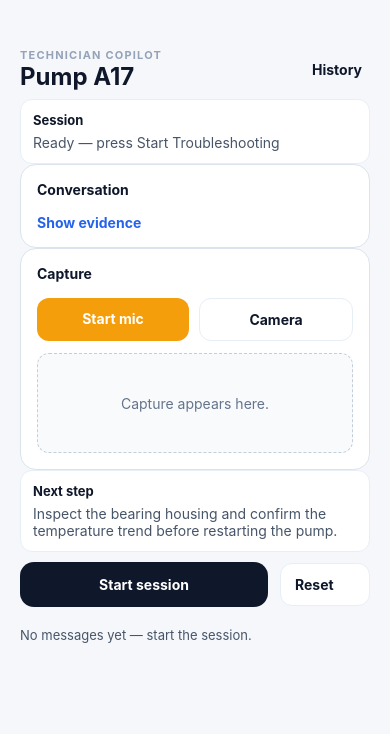
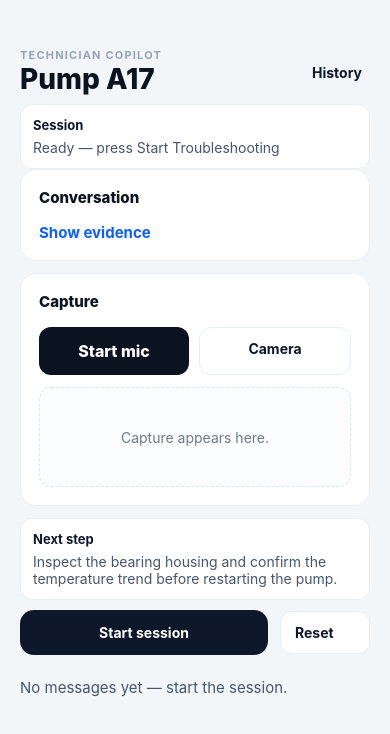
Before and after one commit to xrishabhjx/TechnoPilot, a React Native app in the folder mobile/: screen / in a window 390 px wide. Shown: the top 734 px of the page. Built offline with nearby package versions, Linux system fonts and the light colour scheme.

Commit message:
Polish: improve typography, spacing, and color tokens for mobile UI

```diff
--- a/mobile/App.tsx
+++ b/mobile/App.tsx
@@ -164,12 +164,12 @@ export default function App() {
 const styles = StyleSheet.create({
   container: {
     flex: 1,
-    backgroundColor: '#f5f7fb',
+    backgroundColor: '#f3f6f9',
   },
   content: {
     padding: 20,
     paddingTop: 48,
-    gap: 14,
+    gap: 18,
   },
   header: {
     flexDirection: 'row',
@@ -178,20 +178,20 @@ const styles = StyleSheet.create({
     gap: 12,
   },
   eyebrow: {
-    fontSize: 11,
+    fontSize: 12,
     fontWeight: '700',
     letterSpacing: 1.2,
-    color: '#64748b',
+    color: '#8b98a6',
     marginBottom: 6,
   },
   title: {
-    fontSize: 24,
-    fontWeight: '700',
-    color: '#0f172a',
+    fontSize: 28,
+    fontWeight: '800',
+    color: '#0b1220',
   },
   subtitle: {
     fontSize: 13,
-    color: '#475569',
+    color: '#516575',
     marginTop: 4,
   },
   badge: {
@@ -208,25 +208,26 @@ const styles = StyleSheet.create({
   card: {
     backgroundColor: '#ffffff',
     borderRadius: 16,
-    padding: 16,
+    padding: 18,
     borderWidth: 1,
-    borderColor: '#dbe3ec',
+    borderColor: '#e9f0f6',
+    marginBottom: 12,
   },
   cardTitle: {
-    fontSize: 14,
-    fontWeight: '700',
-    color: '#0f172a',
+    fontSize: 15,
+    fontWeight: '800',
+    color: '#0b1220',
     marginBottom: 8,
   },
   cardText: {
-    fontSize: 13,
+    fontSize: 15,
     color: '#475569',
-    lineHeight: 20,
+    lineHeight: 22,
     marginTop: 4,
   },
   note: {
     marginTop: 8,
-    fontSize: 12,
+    fontSize: 13,
     color: '#b45309',
     fontWeight: '600',
   },
@@ -237,25 +238,30 @@ const styles = StyleSheet.create({
   },
   primaryButton: {
     flex: 1,
-    backgroundColor: '#f59e0b',
+    backgroundColor: '#0b1220',
     borderRadius: 12,
-    paddingVertical: 12,
+    paddingVertical: 14,
     alignItems: 'center',
+    elevation: 2,
   },
   primaryButtonText: {
     color: '#fff',
-    fontWeight: '700',
+    fontWeight: '800',
+    fontSize: 16,
   },
-  secondaryButton: {
+  ghostButton: {
     flex: 1,
     borderRadius: 12,
     paddingVertical: 12,
     alignItems: 'center',
-    backgroundColor: '#eef2f7',
+    backgroundColor: 'transparent',
+    borderWidth: 1,
+    borderColor: '#e9f0f6',
   },
-  secondaryButtonText: {
-    color: '#0f172a',
+  ghostButtonText: {
+    color: '#0b1220',
     fontWeight: '700',
+    fontSize: 15,
   },
   previewBox: {
     marginTop: 12,
@@ -263,15 +269,16 @@ const styles = StyleSheet.create({
     borderRadius: 12,
     borderWidth: 1,
     borderStyle: 'dashed',
-    borderColor: '#c2cedb',
+    borderColor: '#dce7f2',
     justifyContent: 'center',
     alignItems: 'center',
-    padding: 12,
-    backgroundColor: '#f8fafc',
+    padding: 14,
+    backgroundColor: '#fbfdff',
   },
   previewText: {
-    color: '#64748b',
+    color: '#6b7b88',
     textAlign: 'center',
+    fontSize: 14,
   },
   previewImage: {
     marginTop: 12,
@@ -351,28 +358,34 @@ const styles = StyleSheet.create({
     flexWrap: 'wrap',
   },
   message: {
-    padding: 12,
-    borderRadius: 10,
-    marginVertical: 6,
-    maxWidth: '85%'
+    padding: 14,
+    borderRadius: 12,
+    marginVertical: 8,
+    maxWidth: '85%',
   },
   messageUser: {
-    backgroundColor: '#eef2f7',
+    backgroundColor: '#e6f0ff',
     alignSelf: 'flex-start',
+    borderColor: '#cfe0ff',
+    borderWidth: 1,
   },
   messageBot: {
-    backgroundColor: '#0f172a',
+    backgroundColor: '#f1f5f9',
     alignSelf: 'flex-end',
+    borderColor: '#e6edf3',
+    borderWidth: 1,
   },
   messageText: {
-    color: '#fff'
+    color: '#0b1220',
+    fontSize: 15,
   },
   link: {
     marginTop: 8,
   },
   linkText: {
-    color: '#2563eb',
+    color: '#0b5fff',
     fontWeight: '700',
+    fontSize: 15,
   },
   evidenceList: {
     marginTop: 8,
```
